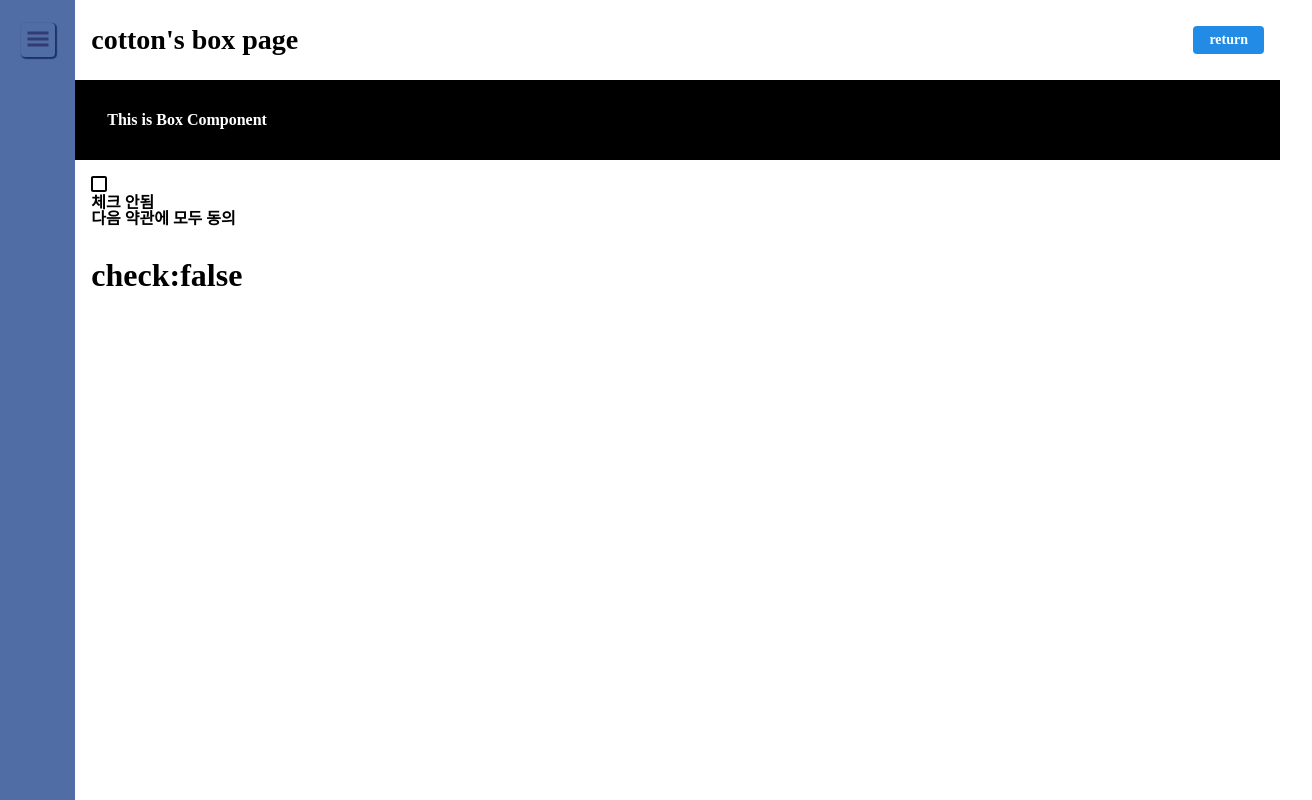
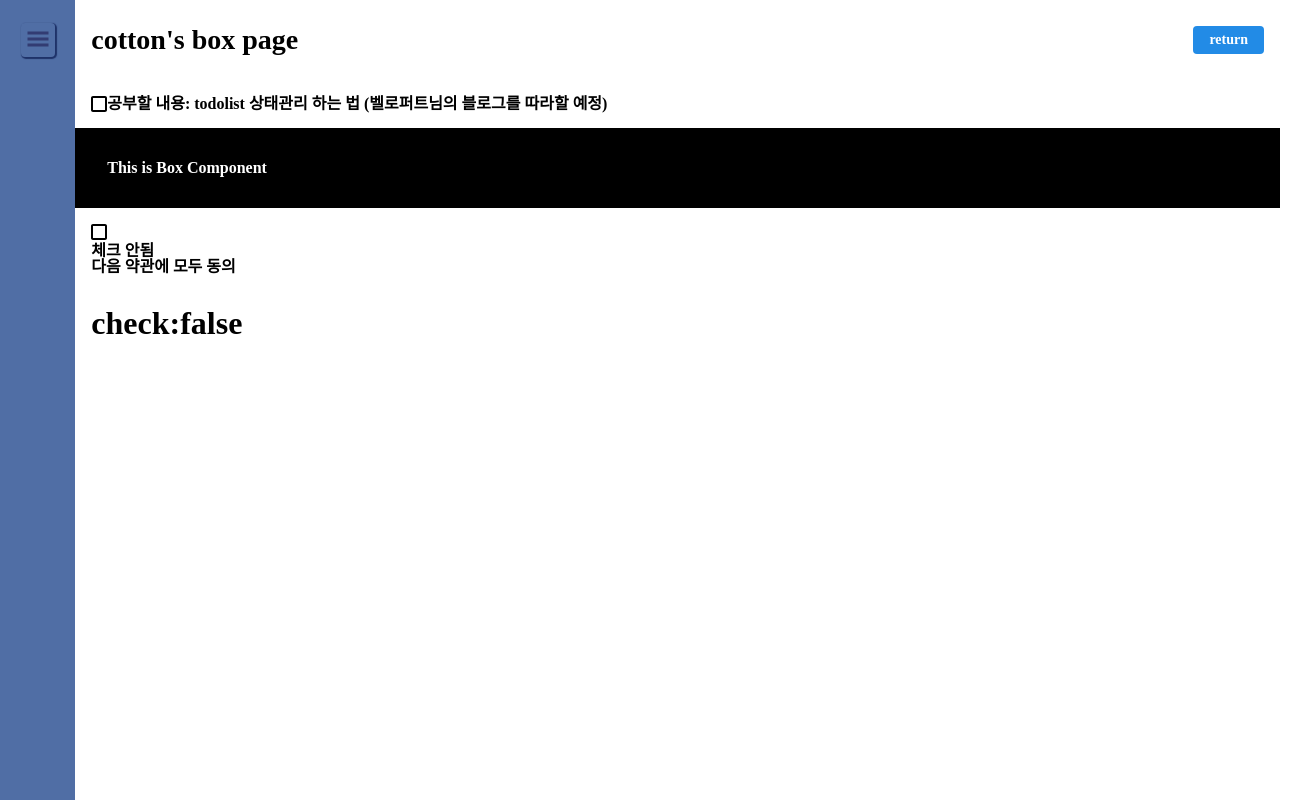
Before and after one commit to beomseok37/nextjs-practice, a Next.js app in the folder follow-todolist/: page /box in a window 1280 px wide. Shown: the whole page, 1312 px wide, since content can reach past the window. Built offline with nearby package versions, Linux system fonts and the light colour scheme; a web font is replaced by a local one.

Commit message:
feat: 페이지 content 컴포넌트 생성

```diff
--- /dev/null
+++ b/follow-todolist/src/components/PageContent/index.tsx
@@ -0,0 +1,24 @@
+import { ReactElement } from 'react';
+import { ImCheckboxUnchecked, ImCheckboxChecked } from 'react-icons/im';
+
+import Row from 'src/components/Grid/Row';
+
+interface props {
+  done?: boolean;
+  content: string;
+}
+
+function PageContent({ done, content }: props): ReactElement {
+  return (
+    <Row height="fit-content" padding="1rem">
+      {done ? <ImCheckboxChecked /> : <ImCheckboxUnchecked />}
+      <p>{content}</p>
+    </Row>
+  );
+}
+
+PageContent.defaultProps = {
+  done: false,
+};
+
+export default PageContent;
--- /dev/null
+++ b/follow-todolist/src/constant/page.ts
@@ -0,0 +1,6 @@
+const BOX_PAGE_CONTENT = `공부할 내용: todolist 상태관리 하는 법 (벨로퍼트님의 블로그를 따라할
+    예정)`;
+const BUTTON_PAGE_CONTENT = `공부한 내용: 컴포넌트 만들기 기초, component의 rest props, styled in
+js(emotion), mixin 연습`;
+
+export { BOX_PAGE_CONTENT, BUTTON_PAGE_CONTENT };
--- a/follow-todolist/src/pages/box.tsx
+++ b/follow-todolist/src/pages/box.tsx
@@ -7,6 +7,8 @@ import Header from 'src/components/Header';
 import Row from 'src/components/Grid/Row';
 import Column from 'src/components/Grid/Column';
 import SideBar from 'src/components/SideBar';
+import PageContent from 'src/components/PageContent';
+import { BOX_PAGE_CONTENT } from 'src/constant/page';
 
 import { Check } from 'src/styles/pages';
 
@@ -20,6 +22,7 @@ const BoxPage: NextPage = () => {
       <SideBar />
       <Column>
         <Header pageName="box" />
+        <PageContent content={BOX_PAGE_CONTENT} />
         <Box />
         <CheckBox onChange={handleChange} checked={check}>
           다음 약관에 모두 동의
--- a/follow-todolist/src/pages/button.tsx
+++ b/follow-todolist/src/pages/button.tsx
@@ -6,6 +6,7 @@ import Header from 'src/components/Header';
 import Row from 'src/components/Grid/Row';
 import Column from 'src/components/Grid/Column';
 import SideBar from 'src/components/SideBar';
+import PageContent from 'src/components/PageContent';
 
 import { BUTTON_PAGE_CONTENT } from 'src/constant/page';
 
@@ -17,6 +18,7 @@ const ButtonPage: NextPage = () => {
       <SideBar />
       <Column>
         <Header pageName="button" />
+        <PageContent content={BUTTON_PAGE_CONTENT} done />
         <AppBlock>
           <ButtonGroup>
             <MyButton size="large">Button</MyButton>
```
